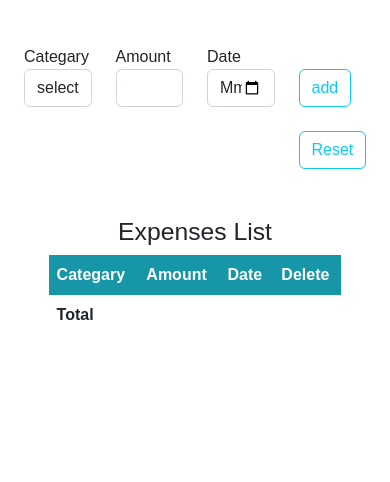
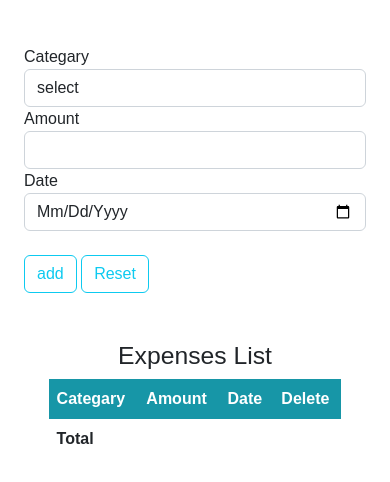
Before and after one commit to Shain922/expenses.github.io, a plain HTML site: page index.html in a window 390 px wide. Shown: the part 36-518 px from the top of the page. Drawn offline with nearby package versions, Linux system fonts and the light colour scheme.

Commit message:
Update index.html
make responsive

```diff
--- a/index.html
+++ b/index.html
@@ -20,7 +20,7 @@
       <div class="container mt-5 mb-5">
         <form>
           <div class="row">
-            <div class="col-3">
+            <div class="col-md-3">
               <label for="category-select">Categary</label>
               <select name="" id="category-select" class="form-control">
                 <option value="" disabled selected>select</option>
@@ -42,15 +42,15 @@
                 <option value="others expences">others expences</option>
               </select>
             </div>
-            <div class="col-3">
+            <div class="col-md-3">
               <label for="amount-input">amount</label>
               <input type="number" id="amount-input" class="form-control" />
             </div>
-            <div class="col-3">
+            <div class="col-md-3">
               <label for="date-input">date</label>
               <input type="date" id="date-input" class="form-control" />
             </div>
-            <div class="col-3">
+            <div class="col-md-3">
               <button id="add-btn" class="btn btn-outline-info mt-4">
                 add
               </button>
```
